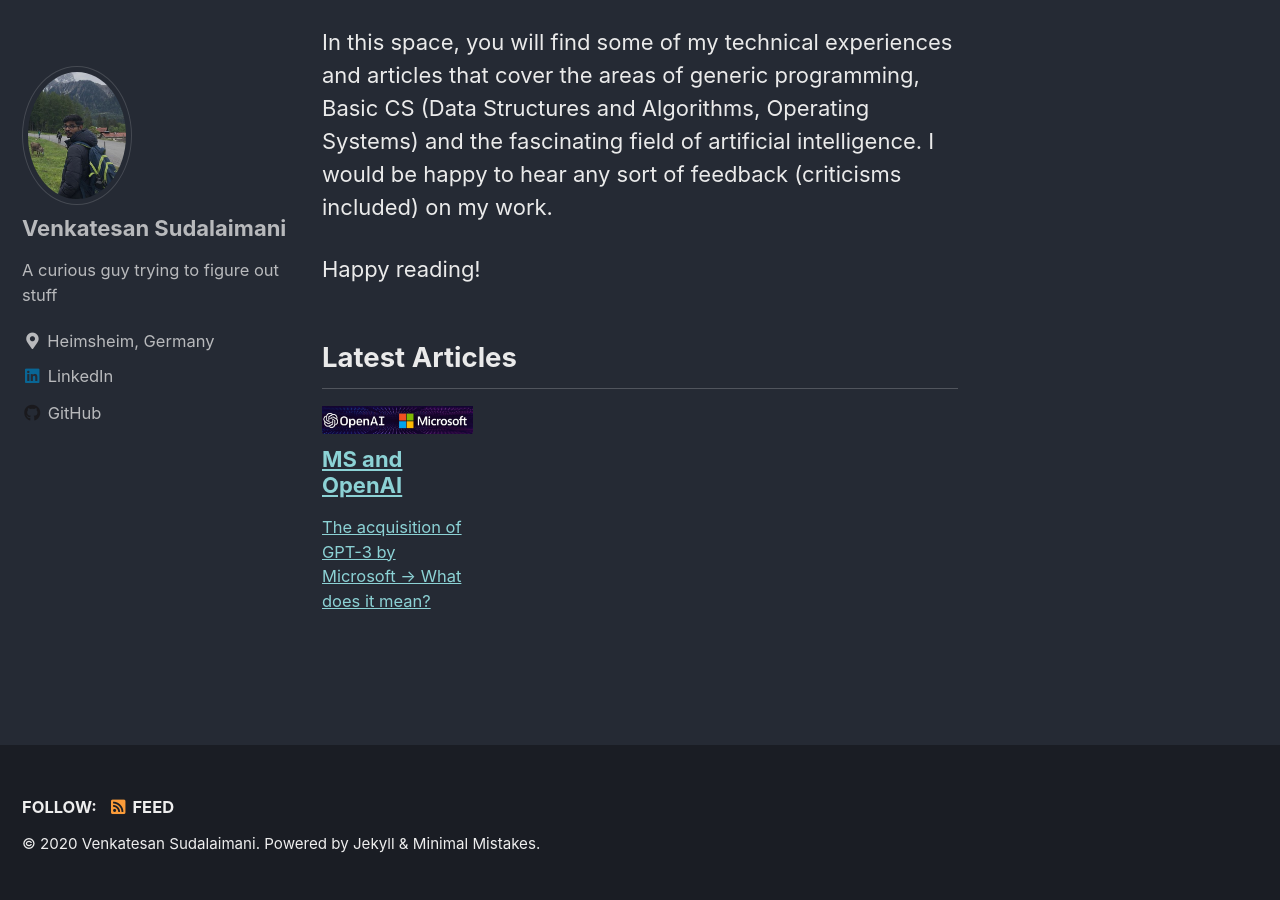
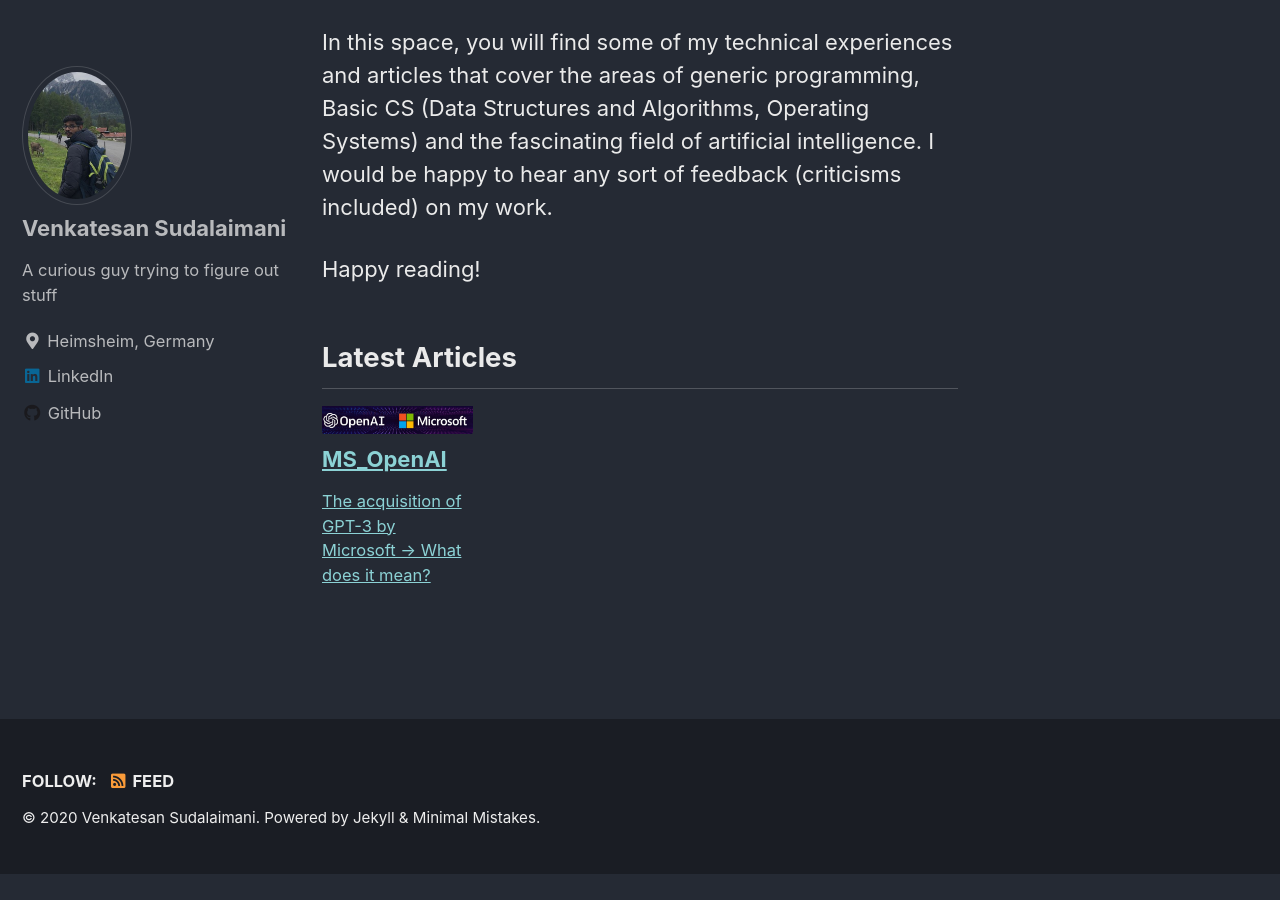
Before and after one commit to v-mirai/v-mirai.github.io, a Jekyll site: the page built from _pages/tech-space.md, in a window 1280 px wide and 900 px high, scrolled down 1455 px. Built offline with Jekyll 4.4.1, drawn with Linux system fonts in a browser that asks for light colours; cached includes are drawn as plain includes; after the commit the page ends 2329 px from its top, so only the background shows below that.

Commit message:
Tech space article - debug

```diff
--- a/_tech-space/openaims.md
+++ b/_tech-space/openaims.md
@@ -1,5 +1,5 @@
 ---
-title: "MS and OpenAI"
+title: "MS_OpenAI"
 author: Venkatesan Sudalaimani
 date: 2020-09-24 09:00:00 +0530
 categories: tech-space
@@ -11,7 +11,7 @@ og_image: "/assets/images/openaiMs.JPG"
 ---
 
 
-<div align="center"> ### Microsoft obtains GPT-3 </div>
+<div align="center"> Microsoft obtains GPT-3 </div>
 ---
 
 The exclusive rights of OpenAI's auto-regressive language model, GPT-3 has been acquired by the tech-giant Microsoft for 1 billion USD.
```
